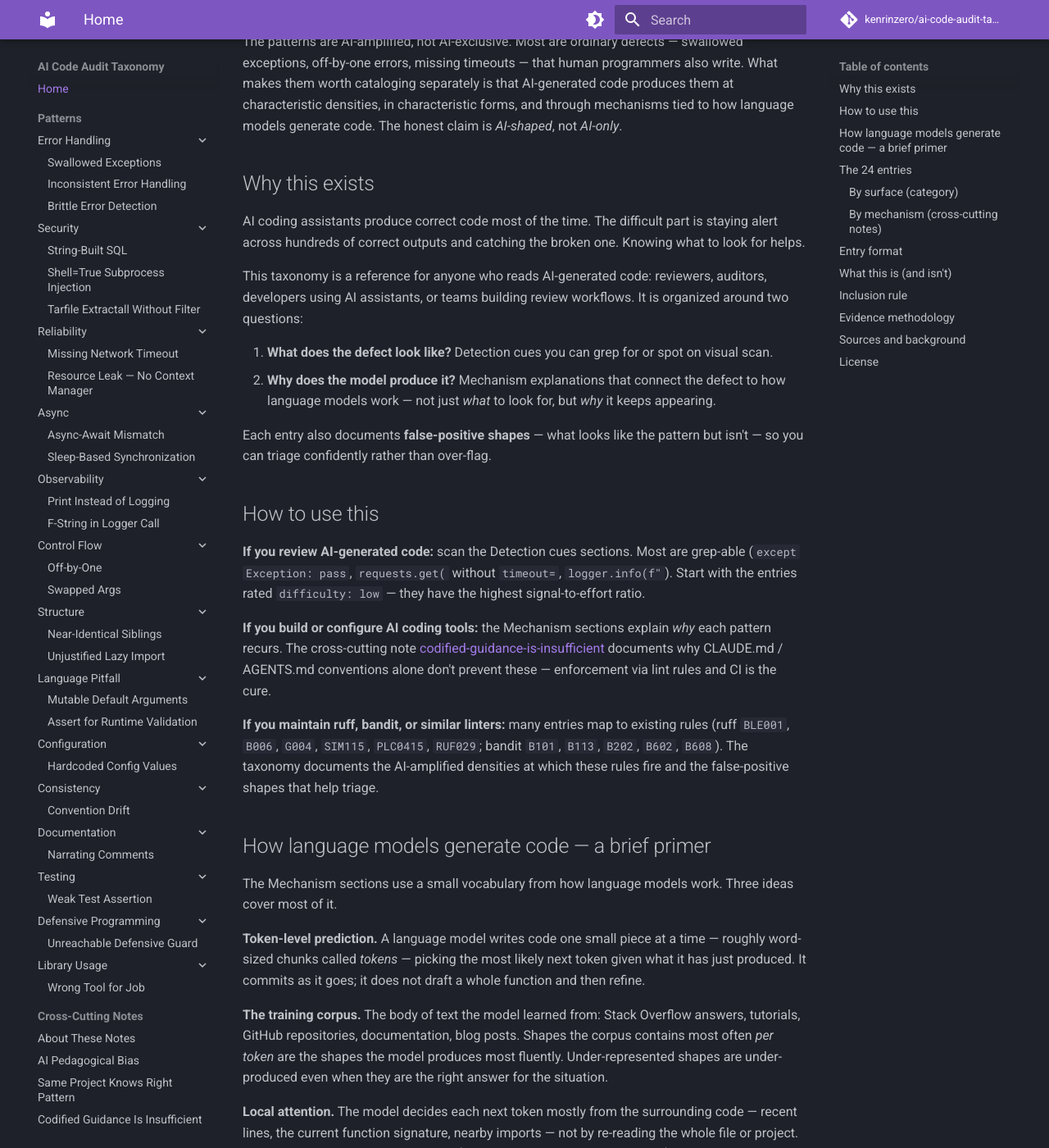
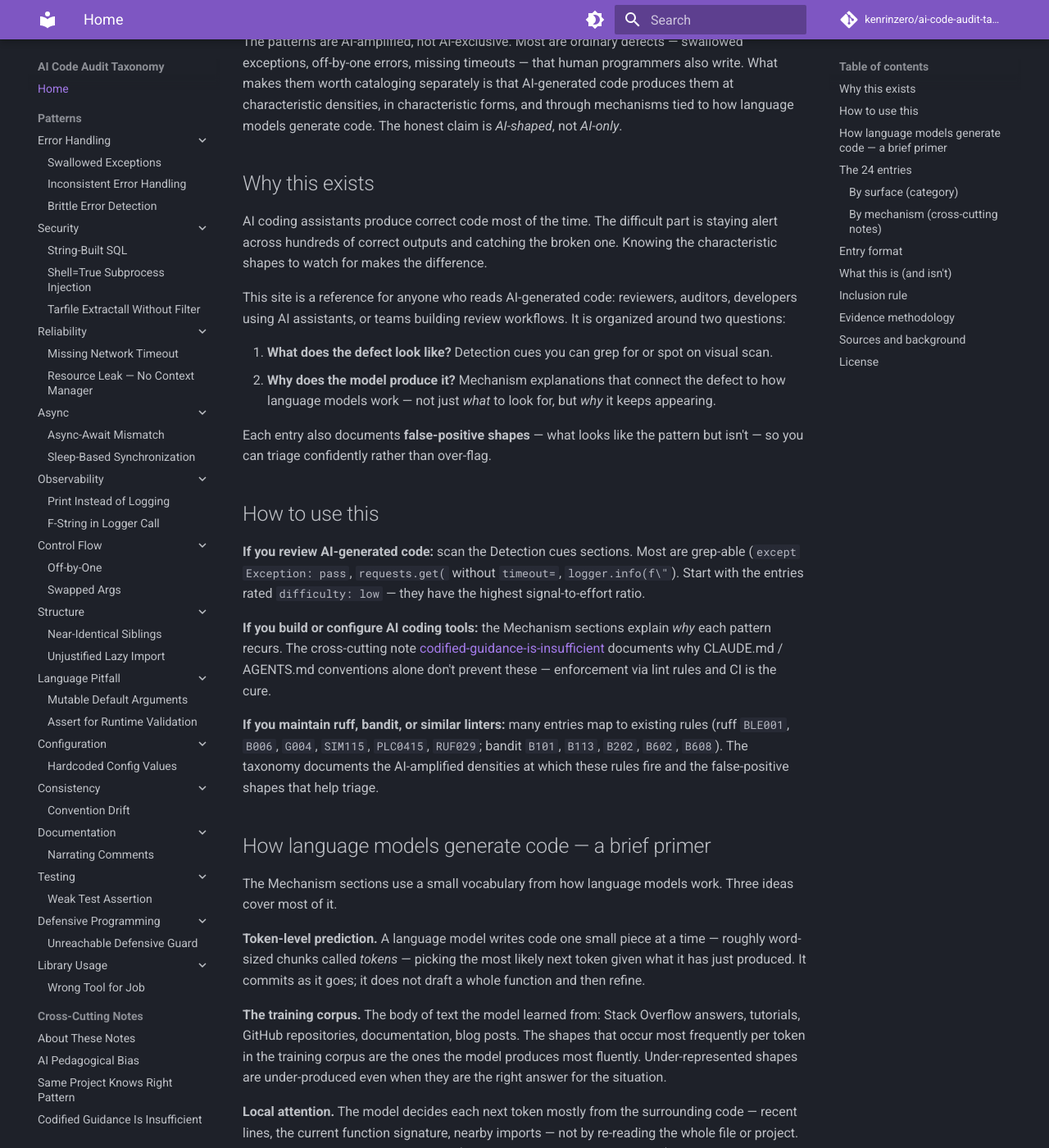
Before and after one commit to kenrinzero/ai-code-audit-taxonomy, an MkDocs documentation site: the page built from docs/index.md, in a window 1280 px wide and 1400 px high, scrolled down 327 px. Shown: the whole window at 82% size. Built offline with MkDocs 1.6.1 and Material for MkDocs 9.7.7, drawn with Linux system fonts in a browser that asks for light colours; comment, search, counter and statistics services are not loaded; some of the changed text lies outside the part shown.

Commit message:
Improve phrasing + make docs site lead slightly distinct from README (surface review fixes)

```diff
--- a/docs/index.md
+++ b/docs/index.md
@@ -8,9 +8,9 @@ The patterns are AI-amplified, not AI-exclusive. Most are ordinary defects — s
 
 ## Why this exists
 
-AI coding assistants produce correct code most of the time. The difficult part is staying alert across hundreds of correct outputs and catching the broken one. Knowing what to look for helps.
+AI coding assistants produce correct code most of the time. The difficult part is staying alert across hundreds of correct outputs and catching the broken one. Knowing the characteristic shapes to watch for makes the difference.
 
-This taxonomy is a reference for anyone who reads AI-generated code: reviewers, auditors, developers using AI assistants, or teams building review workflows. It is organized around two questions:
+This site is a reference for anyone who reads AI-generated code: reviewers, auditors, developers using AI assistants, or teams building review workflows. It is organized around two questions:
 
 1. **What does the defect look like?** Detection cues you can grep for or spot on visual scan.
 2. **Why does the model produce it?** Mechanism explanations that connect the defect to how language models work — not just *what* to look for, but *why* it keeps appearing.
@@ -19,7 +19,7 @@ Each entry also documents **false-positive shapes** — what looks like the patt
 
 ## How to use this
 
-**If you review AI-generated code:** scan the Detection cues sections. Most are grep-able (`except Exception: pass`, `requests.get(` without `timeout=`, `logger.info(f"`). Start with the entries rated `difficulty: low` — they have the highest signal-to-effort ratio.
+**If you review AI-generated code:** scan the Detection cues sections. Most are grep-able (`except Exception: pass`, `requests.get(` without `timeout=`, `logger.info(f\"`). Start with the entries rated `difficulty: low` — they have the highest signal-to-effort ratio.
 
 **If you build or configure AI coding tools:** the Mechanism sections explain *why* each pattern recurs. The cross-cutting note [codified-guidance-is-insufficient](taxonomy/notes/codified-guidance-is-insufficient.md) documents why CLAUDE.md / AGENTS.md conventions alone don't prevent these — enforcement via lint rules and CI is the cure.
 
@@ -31,7 +31,7 @@ The Mechanism sections use a small vocabulary from how language models work. Thr
 
 **Token-level prediction.** A language model writes code one small piece at a time — roughly word-sized chunks called *tokens* — picking the most likely next token given what it has just produced. It commits as it goes; it does not draft a whole function and then refine.
 
-**The training corpus.** The body of text the model learned from: Stack Overflow answers, tutorials, GitHub repositories, documentation, blog posts. Shapes the corpus contains most often *per token* are the shapes the model produces most fluently. Under-represented shapes are under-produced even when they are the right answer for the situation.
+**The training corpus.** The body of text the model learned from: Stack Overflow answers, tutorials, GitHub repositories, documentation, blog posts. The shapes that occur most frequently per token in the training corpus are the ones the model produces most fluently. Under-represented shapes are under-produced even when they are the right answer for the situation.
 
 **Local attention.** The model decides each next token mostly from the surrounding code — recent lines, the current function signature, nearby imports — not by re-reading the whole file or project. Conventions documented elsewhere (style guides, lint rules, project docs) sit *outside* this local window unless they are explicitly pulled in.
 
@@ -101,7 +101,7 @@ The taxonomy's evidence base draws from three streams:
 
 1. **GitHub issues and PRs** from AI-coded open-source projects — identified by CLAUDE.md/AGENTS.md presence, AI-attributed commit trailers, or bot-authored audit frameworks. 75 specimens drawn from 65+ distinct repositories across the entries. A small number of repositories contribute specimens to multiple entries; individual entries may have narrower provenance — the per-entry Evidence sections are transparent about sourcing.
 2. **Community lint rules** (ruff, bandit, pylint, SonarCloud) that independently flag the same patterns — evidence that the broader Python community recognizes these as defect classes regardless of authorship.
-3. **Academic cross-validation** — Zhu, Tsantalis & Rigby (2026), "AI-Generated Smells" (arXiv:2605.02741), provides statistical evidence on structural code smells in AI-generated Python code, cross-validating the `near-identical-siblings` entry and the broader claim that AI-generated code has measurable distributional properties.
+3. **Academic cross-validation** — Zhu, Tsantalis & Rigby (2026), \"AI-Generated Smells\" (arXiv:2605.02741), provides statistical evidence on structural code smells in AI-generated Python code, cross-validating the `near-identical-siblings` entry and the broader claim that AI-generated code has measurable distributional properties.
 
 Evidence specimens referenced in entries link to the original GitHub issues. Local specimen files (detailed research notes) are not included in this repository.
 
```
